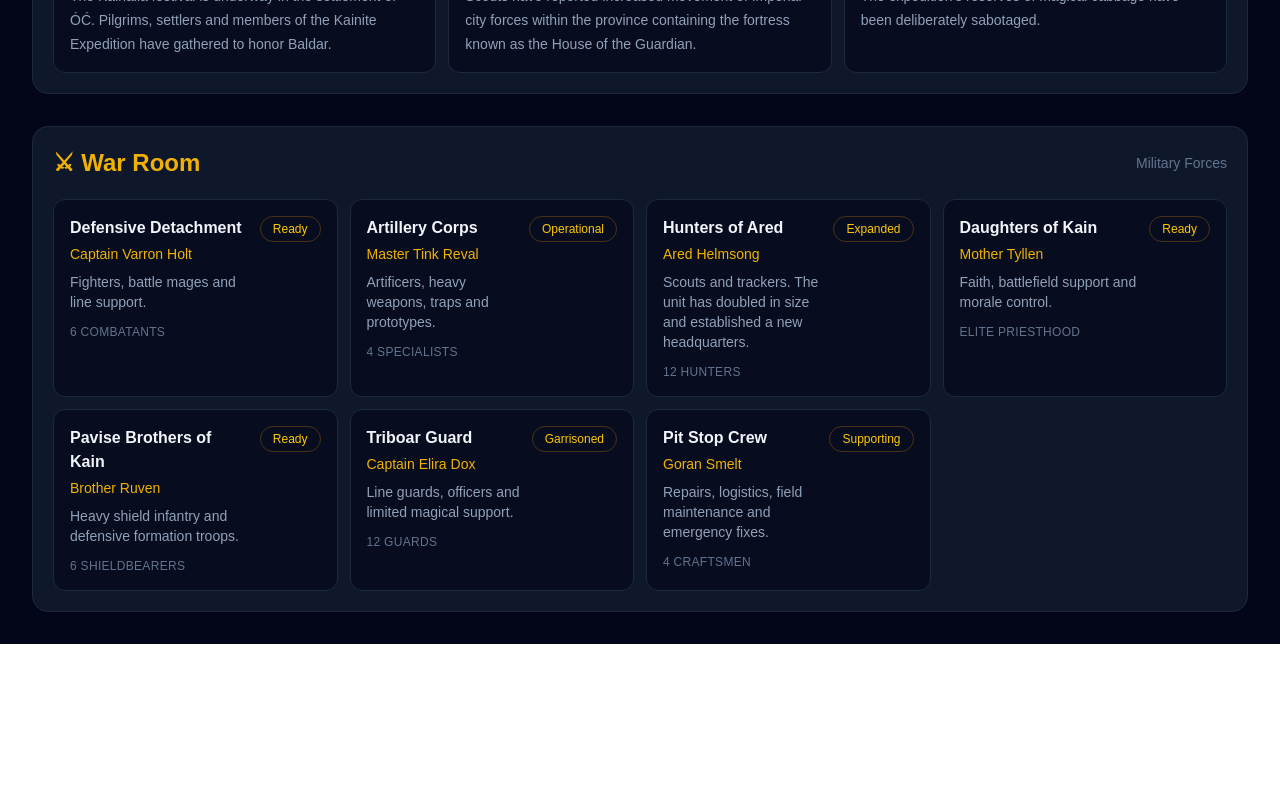
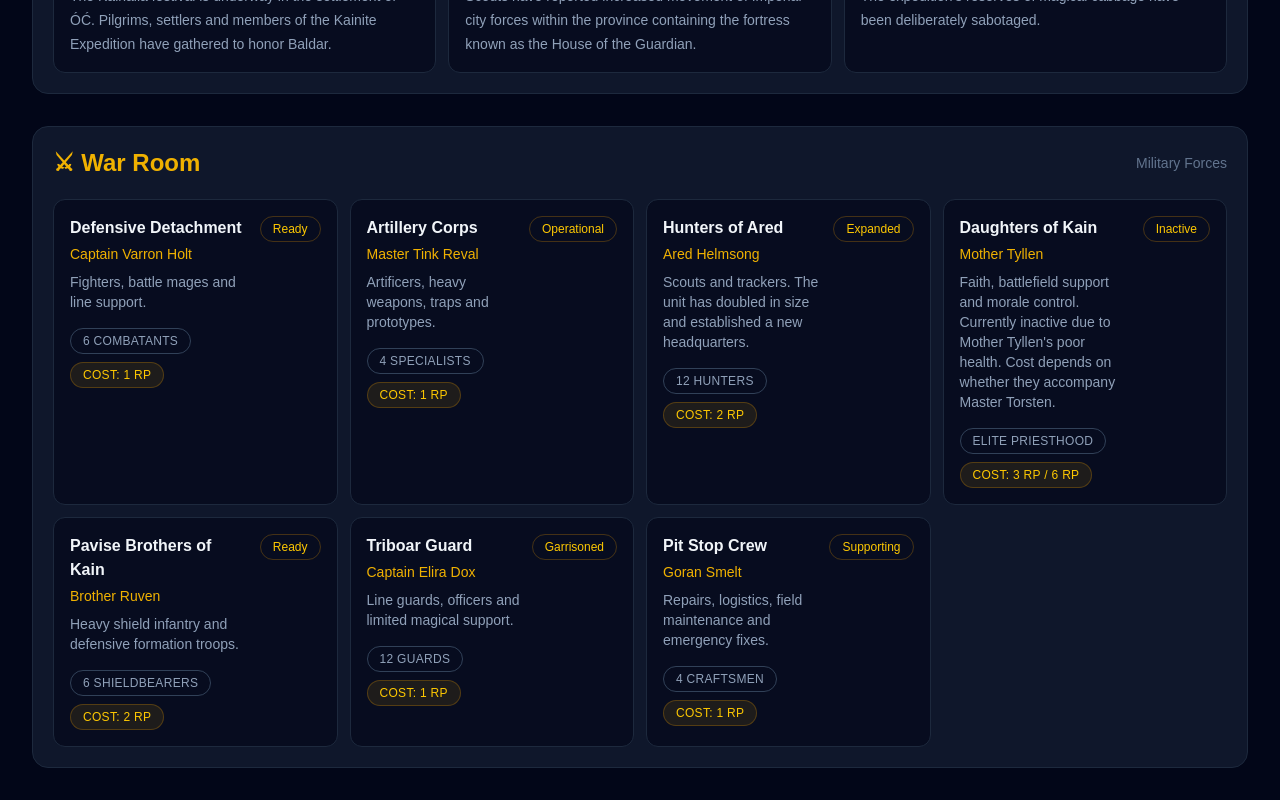
Before and after one commit to Azzimo-dnd/nattau-command, a Next.js app: page / in a window 1280 px wide. Shown: the part 628-1428 px from the top of the page. Before the commit the page ends 1272 px from the top, so only its background shows below. Built offline with nearby package versions, Linux system fonts and the light colour scheme.

Commit message:
feat: update resources

```diff
--- a/components/ResourceGrid.tsx
+++ b/components/ResourceGrid.tsx
@@ -1,5 +1,5 @@
 const resources = [
-  { name: "Resource Points", value: "8", status: "Available", icon: "⚜" },
+  { name: "Resource Points", value: "2", status: "Available", icon: "⚜" },
   { name: "Morale", value: "High", status: "Inspired", icon: "🔥" },
   { name: "Treasury", value: "3200", status: "Gold", icon: "💰" },
   { name: "Supplies", value: "Stable", status: "Secured", icon: "🌾" },
--- a/components/WarRoom.tsx
+++ b/components/WarRoom.tsx
@@ -3,6 +3,7 @@ const military = [
     name: "Defensive Detachment",
     commander: "Captain Varron Holt",
     size: "6 combatants",
+    cost: "1 RP",
     status: "Ready",
     detail: "Fighters, battle mages and line support.",
   },
@@ -10,6 +11,7 @@ const military = [
     name: "Artillery Corps",
     commander: "Master Tink Reval",
     size: "4 specialists",
+    cost: "1 RP",
     status: "Operational",
     detail: "Artificers, heavy weapons, traps and prototypes.",
   },
@@ -17,6 +19,7 @@ const military = [
     name: "Hunters of Ared",
     commander: "Ared Helmsong",
     size: "12 hunters",
+    cost: "2 RP",
     status: "Expanded",
     detail:
       "Scouts and trackers. The unit has doubled in size and established a new headquarters.",
@@ -25,13 +28,16 @@ const military = [
     name: "Daughters of Kain",
     commander: "Mother Tyllen",
     size: "Elite priesthood",
-    status: "Ready",
-    detail: "Faith, battlefield support and morale control.",
+    cost: "3 RP / 6 RP",
+    status: "Inactive",
+    detail:
+      "Faith, battlefield support and morale control. Currently inactive due to Mother Tyllen's poor health. Cost depends on whether they accompany Master Torsten.",
   },
   {
     name: "Pavise Brothers of Kain",
     commander: "Brother Ruven",
     size: "6 shieldbearers",
+    cost: "2 RP",
     status: "Ready",
     detail: "Heavy shield infantry and defensive formation troops.",
   },
@@ -39,6 +45,7 @@ const military = [
     name: "Triboar Guard",
     commander: "Captain Elira Dox",
     size: "12 guards",
+    cost: "1 RP",
     status: "Garrisoned",
     detail: "Line guards, officers and limited magical support.",
   },
@@ -46,6 +53,7 @@ const military = [
     name: "Pit Stop Crew",
     commander: "Goran Smelt",
     size: "4 craftsmen",
+    cost: "1 RP",
     status: "Supporting",
     detail: "Repairs, logistics, field maintenance and emergency fixes.",
   },
@@ -68,11 +76,22 @@ export function WarRoom() {
             <div className="flex items-start justify-between gap-3">
               <div>
                 <h3 className="font-bold">{unit.name}</h3>
-                <p className="mt-1 text-sm text-yellow-500">{unit.commander}</p>
+
+                <p className="mt-1 text-sm text-yellow-500">
+                  {unit.commander}
+                </p>
+
                 <p className="mt-2 text-sm text-slate-400">{unit.detail}</p>
-                <p className="mt-3 text-xs uppercase tracking-wide text-slate-500">
-                  {unit.size}
-                </p>
+
+                <div className="mt-4 flex flex-wrap gap-2 text-xs uppercase tracking-wide">
+                  <span className="rounded-full border border-slate-700 px-3 py-1 text-slate-400">
+                    {unit.size}
+                  </span>
+
+                  <span className="rounded-full border border-yellow-600/30 bg-yellow-500/10 px-3 py-1 text-yellow-400">
+                    Cost: {unit.cost}
+                  </span>
+                </div>
               </div>
 
               <span className="rounded-full border border-yellow-600/30 px-3 py-1 text-xs text-yellow-400">
```
